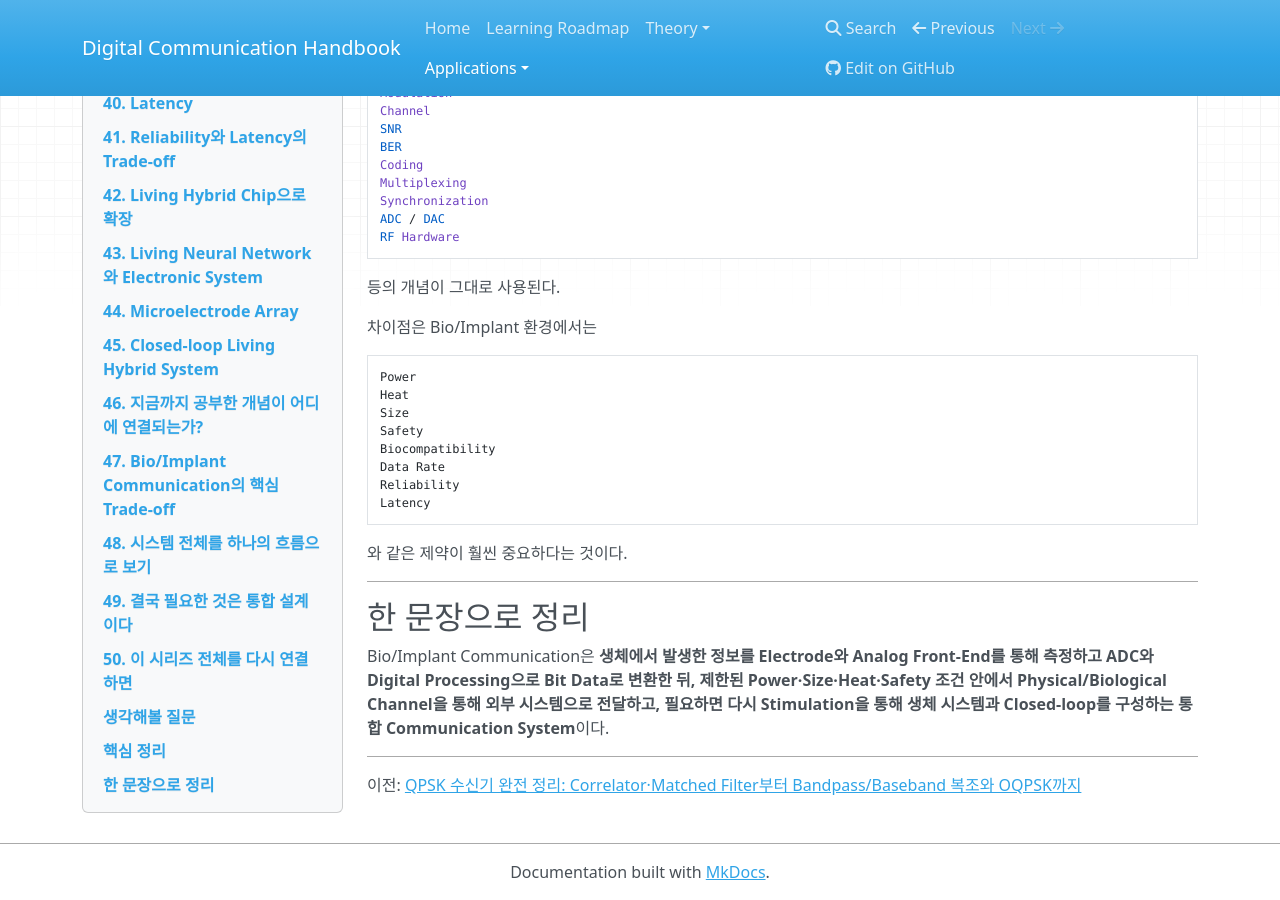
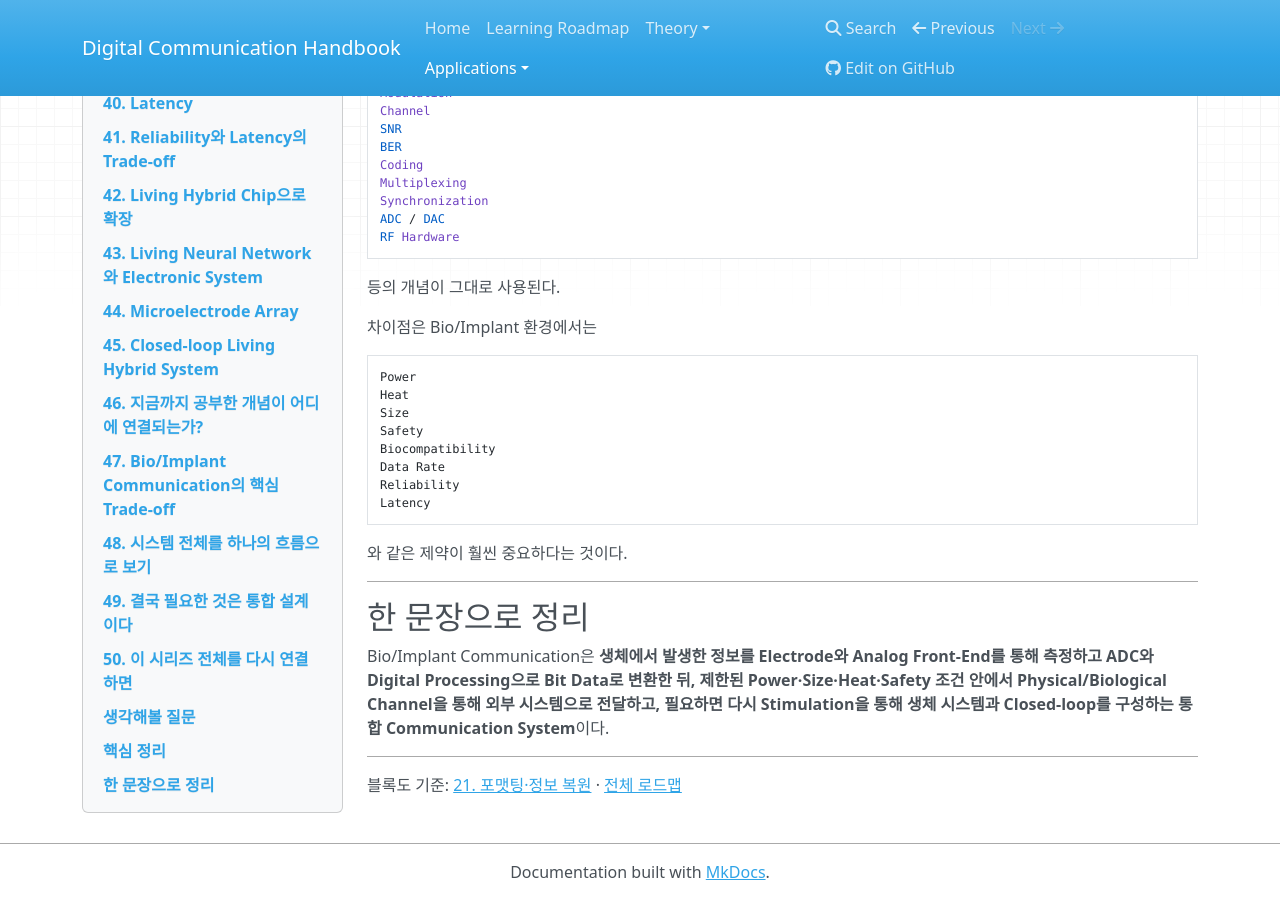
Before and after one commit to minwoo02/digital-communication-handbook, an MkDocs documentation site: the page built from docs/applications/bio-implant/bio-and-implant-communication.md, in a window 1280 px wide and 900 px high, scrolled down 37281 px. Built offline with MkDocs 1.6.1, drawn with Linux system fonts in a browser that asks for light colours; nearby versions of some CDN libraries.

Commit message:
Align docs/applications/bio-implant with communication block order

```diff
--- a/docs/applications/bio-implant/bio-and-implant-communication.md
+++ b/docs/applications/bio-implant/bio-and-implant-communication.md
@@ -2542,4 +2542,4 @@ Bio/Implant Communication은 **생체에서 발생한 정보를 Electrode와 Ana
 
 ---
 
-이전: [QPSK 수신기 완전 정리: Correlator·Matched Filter부터 Bandpass/Baseband 복조와 OQPSK까지](../../theory/modulation/qpsk-receivers-and-oqpsk.md)
+블록도 기준: [21. 포맷팅·정보 복원](../../blocks/format-output.md) · [전체 로드맵](../../roadmap.md)
```
